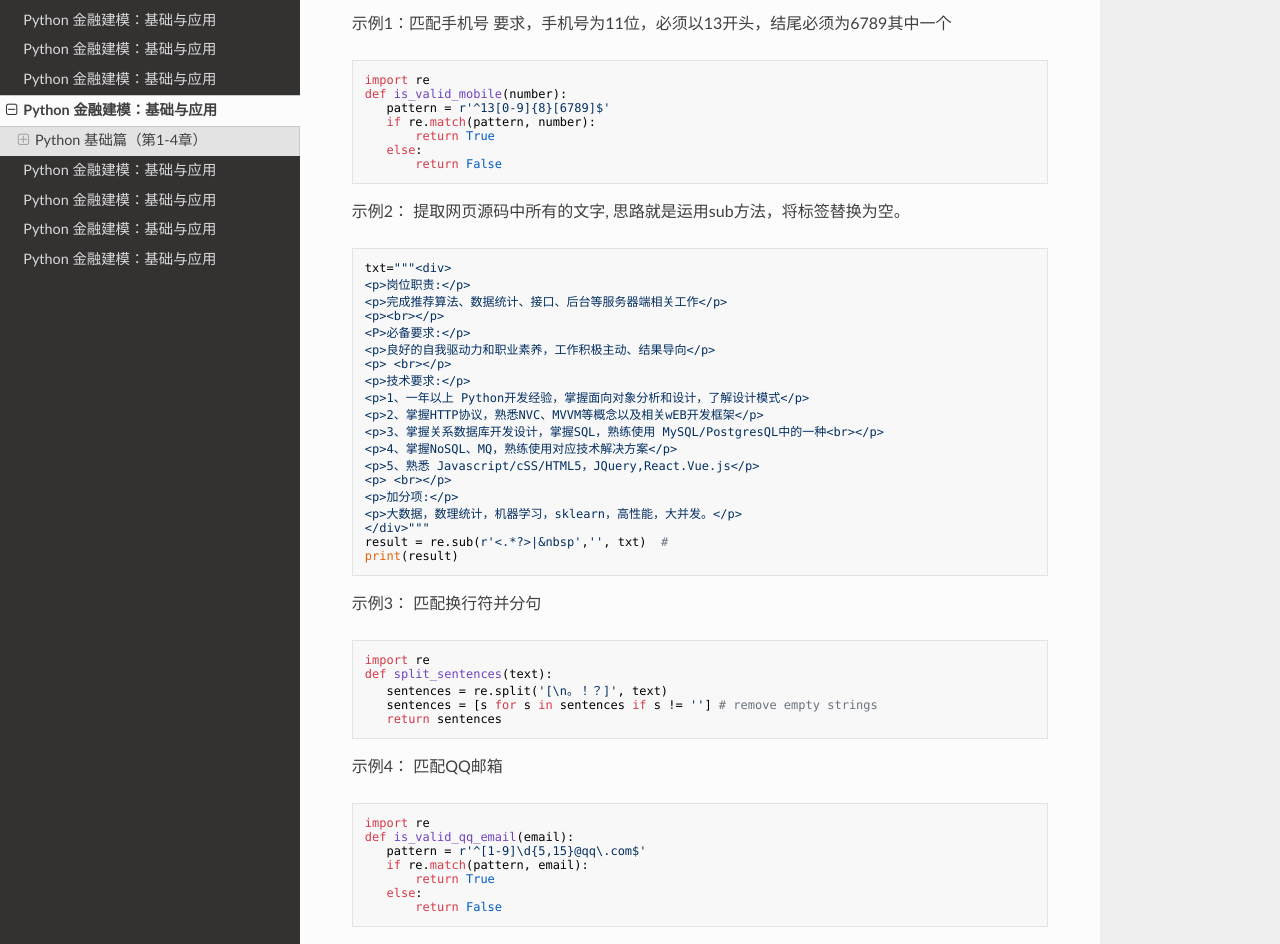
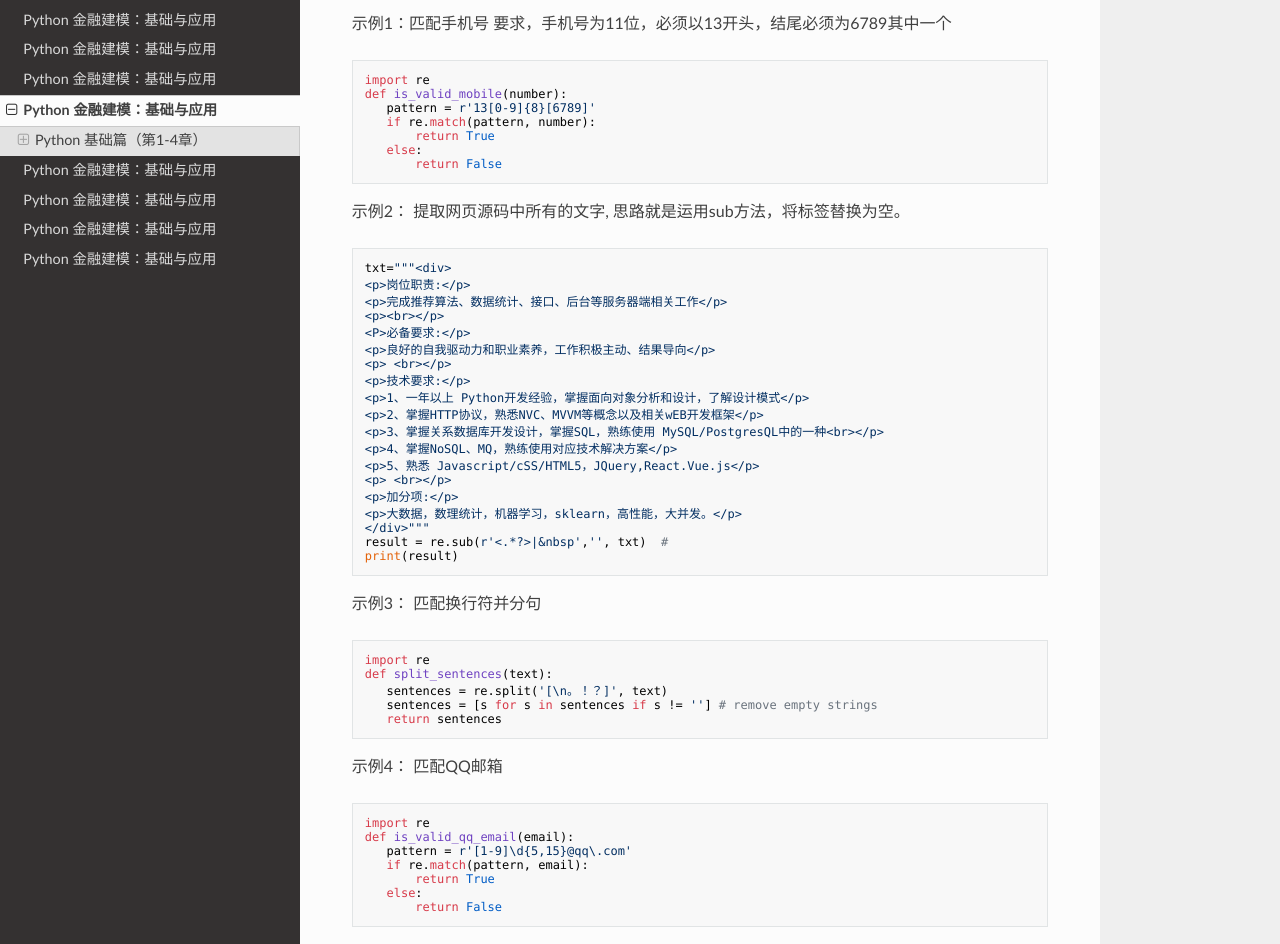
Before and after one commit to sihtyh/draft_textbook, an MkDocs documentation site: the page built from docs/draft_chapter2.md, in a window 1280 px wide and 1400 px high, scrolled down 6116 px. Shown: the part 159-1103 px from the top of the window. Built offline with MkDocs 1.6.1, drawn with Linux system fonts in a browser that asks for light colours; nearby versions of some CDN libraries.

Commit message:
Add files via upload

````diff
--- a/docs/draft_chapter2.md
+++ b/docs/draft_chapter2.md
@@ -313,7 +313,7 @@ print(re.match('p',"PYTHON",re.I)）  #使匹配对大小写不敏感
 ```
 import re
 def is_valid_mobile(number):
-   pattern = r'^13[0-9]{8}[6789]$'
+   pattern = r'13[0-9]{8}[6789]'
    if re.match(pattern, number):
        return True
    else:
@@ -359,7 +359,7 @@ def split_sentences(text):
 ```python
 import re
 def is_valid_qq_email(email):
-   pattern = r'^[1-9]\d{5,15}@qq\.com$'
+   pattern = r'[1-9]\d{5,15}@qq\.com'
    if re.match(pattern, email):
        return True
    else:
````
